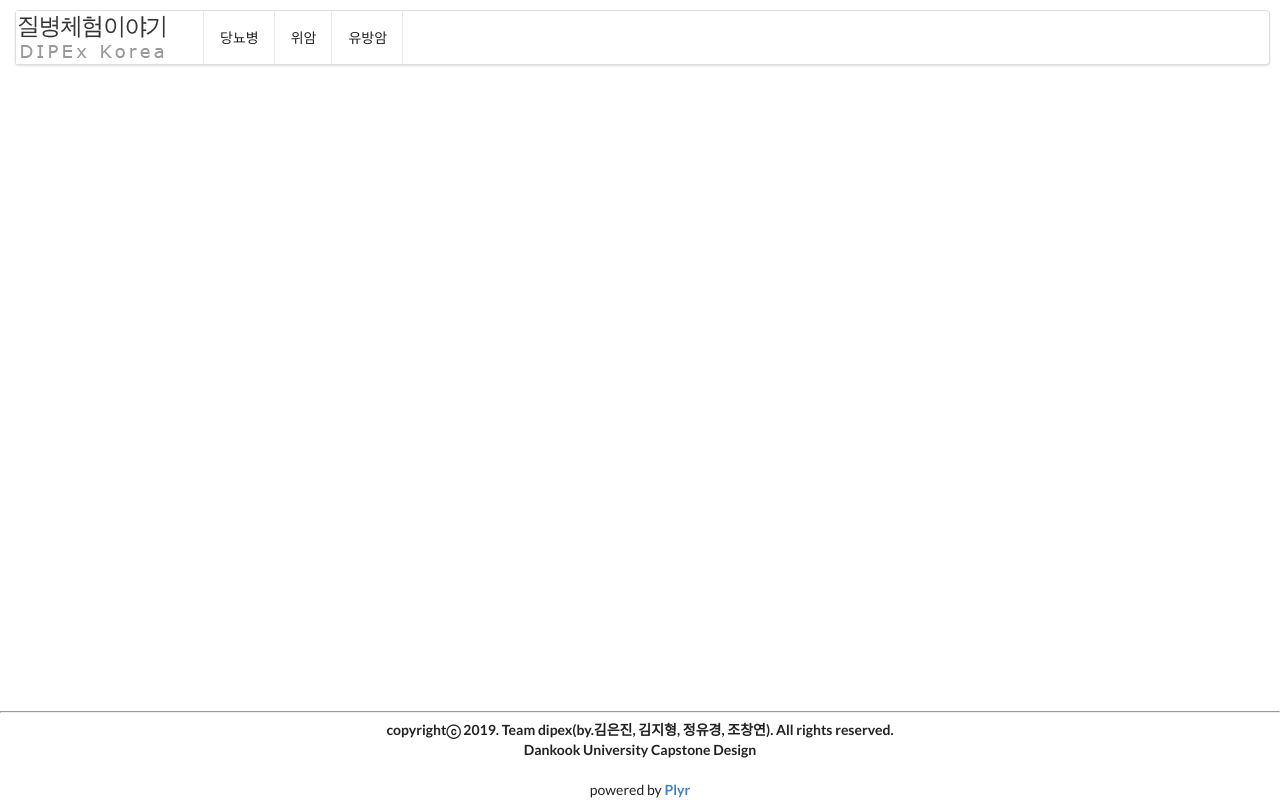
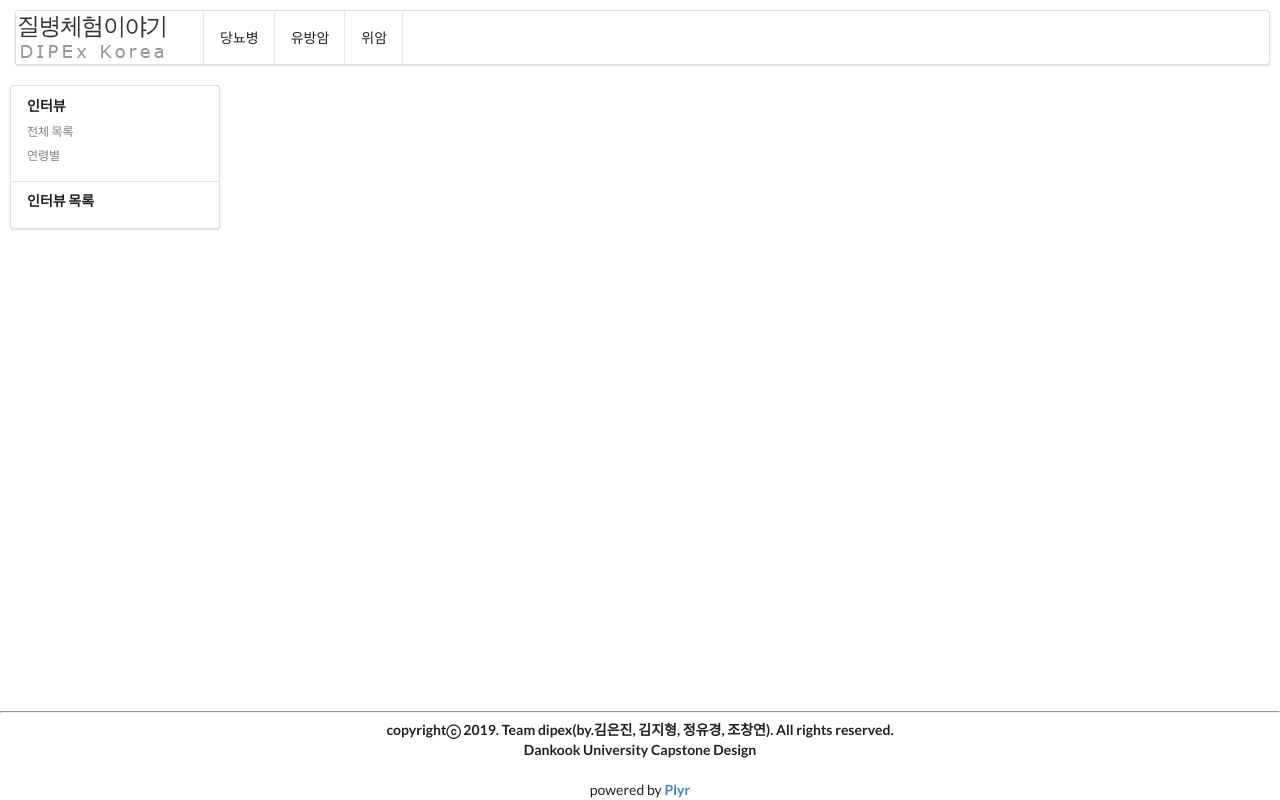
Before and after one commit to Jini-Eun/caps_dipex, a React (Create React App) app: page / in a window 1280 px wide. Built offline with nearby package versions, Linux system fonts and the light colour scheme.

Commit message:
change submenubar

```diff
--- a/src/components/Video.css
+++ b/src/components/Video.css
@@ -15,16 +15,15 @@
 
 #sidebar {
 	float: left;
-	width: 18%;
+	/*width: 35%;*/
 	margin-left: 10px;
-	margin-right: 10px;
+	margin-right: 50px;
 
 }
 
 #videop {
-	float : right;
-	width : 70%;
-	height : 80%;
+	width : 90%;
+	height : 100%;
 }
 .title{
 	border:2px solid #EBEBEB;
--- a/src/components/Videoplyr.js
+++ b/src/components/Videoplyr.js
@@ -10,28 +10,27 @@ class video extends Component {
     showing: false,
     disease_name: "",
     interview_list: {},
+    subs: ["당뇨병", "유방암", "위암"],
   }
   getData() {
     axios.get(`http://api.roamgom.net/api/interview/${this.state.disease_name}/`)
-    .then( response => { this.setState({interview_list: response.data.results }); console.log(this.state.interview_list) })
-    .catch( response => { console.log(response) });
+      .then(response => { this.setState({ interview_list: response.data.results }); console.log(this.state.interview_list) })
+      .catch(response => { console.log(response) });
   }
   render() {
     const { showing } = this.state;
+    const subList = this.state.subs.map((subs, index) => (<a class="item" href onClick={() => this.setState({ showing: !showing, disease_name: { subs } })}>
+      {showing ? '' : ''} {subs}</a>)
+    );
     return (
       <React.Fragment>
         <div id="menubar">
           <div class="ui menu">
             <img src={logo} alt="can't find" />
             <div class="item"></div>
-            <a class="item" href onClick={() => this.setState({ showing: !showing, disease_name: "당뇨병" })}>
-              {showing ? '' : ''}당뇨병</a>
-            <a class="item" href>위암</a>
-            <a class="item" href>유방암</a>
+            {subList}
           </div>
         </div>
-        {showing && (
-          <div id="container">
         <div id="sidebar">
           <div class="ui vertical menu">
             <div class="item">
@@ -50,6 +49,8 @@ class video extends Component {
             </div>
           </div>
         </div>
+        {showing && (
+          <div id="container">
             <div id="videop">
               <div class="title">
                 <strong class="strong">[성별]</strong>{" "}
@@ -95,7 +96,8 @@ class video extends Component {
               </div>
               <div class="script"><p><strong>[Script about Video Player]</strong><br /></p></div>
             </div>
-          </div>)}
+          </div>
+        )}
         <div id="foot">
           <hr />
           <strong>copyrightⓒ 2019. Team dipex(by.김은진, 김지형, 정유경, 조창연). All rights reserved. <br />Dankook University Capstone Design</strong>
@@ -103,7 +105,7 @@ class video extends Component {
             <strong> {this.props.name} </strong></a>
         </div>
 
-      </React.Fragment >
+      </React.Fragment>
     );
   }
 }
```
Lines whose indentation alone changed are shown as unchanged.
